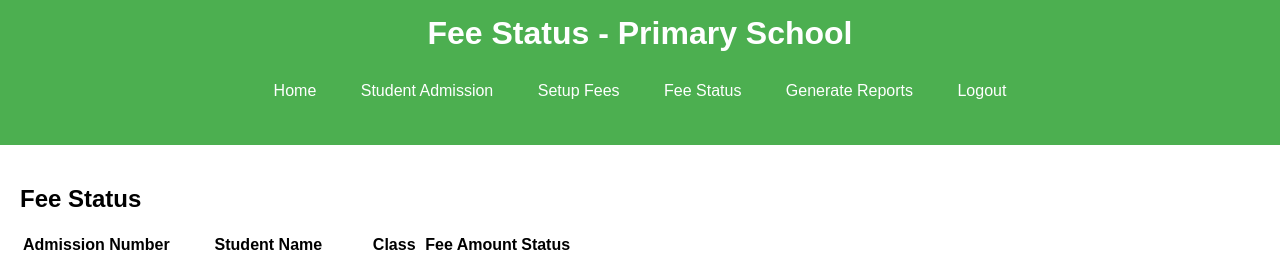
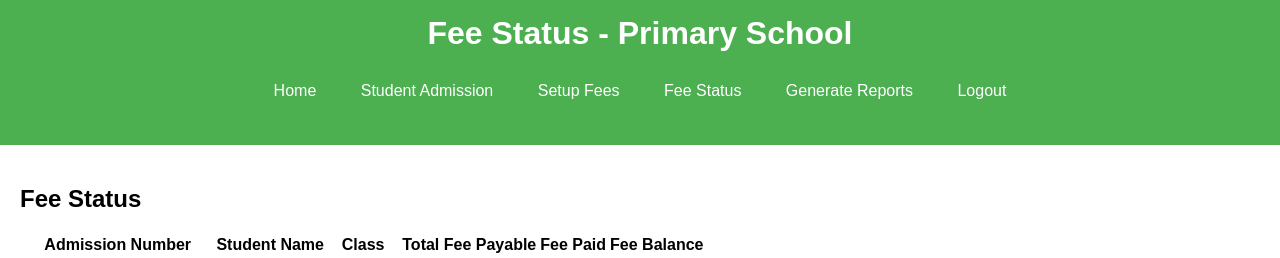
Before and after one commit to Harrywekesa/school, a PHP site: page /fee_status.html in a window 1280 px wide. Shown: the top 258 px of the page. Run offline with PHP 8.4, Linux system fonts and the light colour scheme; tables that the repository leaves empty or names only in its code hold one stand-in row (values such as "Sample post").

Commit message:
changes to fee_status

```diff
--- a/fee_status.html
+++ b/fee_status.html
@@ -5,7 +5,7 @@
     <meta name="viewport" content="width=device-width, initial-scale=1.0">
     <title>Fee Status - Primary School</title>
     <link rel="stylesheet" href="css/styles.css">
-    <script src="js/script.js" defer></script>
+    <script src="script/script.js" defer></script>
 </head>
 <body>
     <header>
@@ -31,8 +31,9 @@
                         <th>Admission Number</th>
                         <th>Student Name</th>
                         <th>Class</th>
-                        <th>Fee Amount</th>
-                        <th>Status</th>
+                        <th>Total Fee Payable</th>
+                        <th>Fee Paid</th>
+                        <th>Fee Balance</th>
                     </tr>
                 </thead>
                 <tbody id="fee-status-table-body">
@@ -44,26 +45,5 @@
     <footer>
         <p>Contact us: info@primaryschool.com | +1 234 567 890</p>
     </footer>
-    <script>
-        document.addEventListener('DOMContentLoaded', function() {
-            fetch('fee_status.php')
-                .then(response => response.json())
-                .then(data => {
-                    const tableBody = document.getElementById('fee-status-table-body');
-                    data.forEach(row => {
-                        const tr = document.createElement('tr');
-                        tr.innerHTML = `
-                            <td>${row.student_id}</td>
-                            <td>${row.first_name} ${row.middle_name} ${row.last_name}</td>
-                            <td>${row.class_admitted}</td>
-                            <td>${row.fee_amount}</td>
-                            <td>${row.status}</td>
-                        `;
-                        tableBody.appendChild(tr);
-                    });
-                })
-                .catch(error => console.error('Error:', error));
-        });
-    </script>
 </body>
 </html>
--- a/fee_status.php
+++ b/fee_status.php
@@ -1,20 +1,24 @@
 <?php
 include 'db.php'; // Include the database connection file
 
-// Ensure that the JOINs and field names match the database schema correctly
-$sql = "SELECT s.first_name, s.middle_name, s.last_name, s.class_admitted, f.fee_amount, fs.status
-        FROM students s
-        JOIN fees f ON s.class_admitted = f.class
-        LEFT JOIN fee_status fs ON s.student_id = fs.student_id";
-$result = $conn->query($sql);
+try {
+    // Ensure that the JOINs and field names match the database schema correctly
+    $sql = "SELECT s.student_id, s.first_name, s.middle_name, s.last_name, s.class_admitted,
+                   f.fee_amount AS total_fee_payable,
+                   COALESCE(SUM(p.amount_paid), 0) AS fee_paid,
+                   (f.fee_amount - COALESCE(SUM(p.amount_paid), 0)) AS fee_balance
+            FROM students s
+            JOIN fees f ON s.class_admitted = f.class
+            LEFT JOIN payments p ON s.student_id = p.student_id
+            GROUP BY s.student_id, s.first_name, s.middle_name, s.last_name, s.class_admitted, f.fee_amount";
 
-$fee_status_data = [];
+    $stmt = $conn->prepare($sql);
+    $stmt->execute();
 
-if ($result) {
-    while ($row = $result->fetch(PDO::FETCH_ASSOC)) {
-        $fee_status_data[] = $row;
-    }
+    $fee_status_data = $stmt->fetchAll(PDO::FETCH_ASSOC);
+
+    echo json_encode($fee_status_data);
+} catch (PDOException $e) {
+    echo "Query failed: " . $e->getMessage();
 }
-
-echo json_encode($fee_status_data);
 ?>
```
